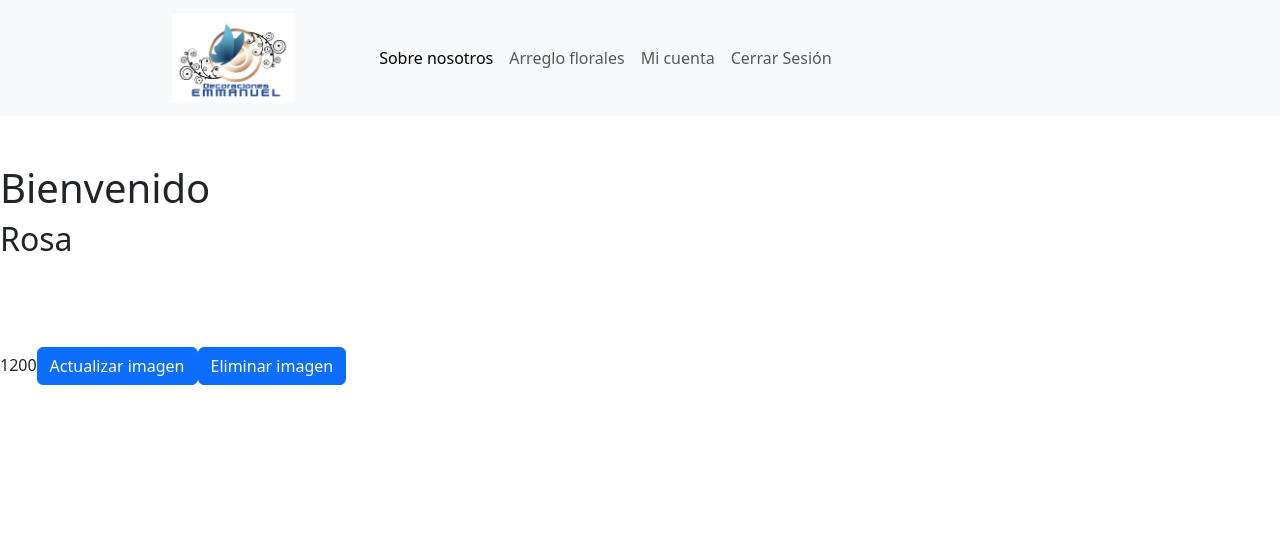
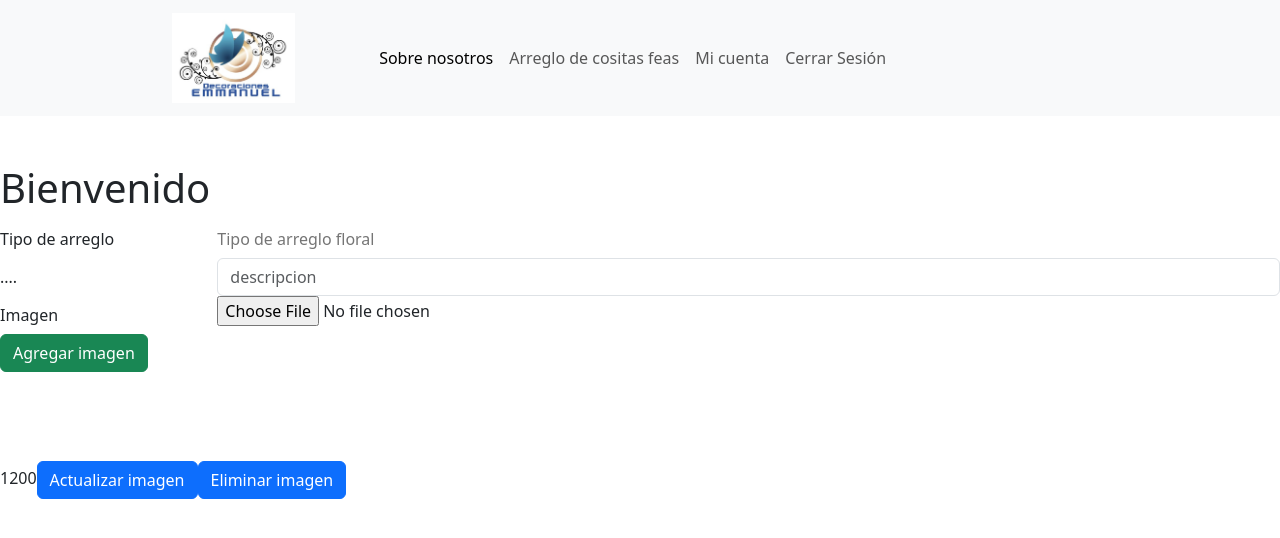
Before and after one commit to Naomy25sandi/proyectoFinal, a React app: page /cuenta in a window 1280 px wide. Shown: the top 538 px of the page. Built offline with nearby package versions, Linux system fonts and the light colour scheme; data requests are answered from the project's data file; the HTML template or start-up script is replaced by a standard one.

Commit message:
logica del get y post en mis productos

```diff
--- a/src/componentes/Card.jsx
+++ b/src/componentes/Card.jsx
@@ -5,7 +5,7 @@ import { deleteProductos, getProductos, postData } from '../services/fetchproduc
 
 
 
-
+//Este componente define la estructura de cada producto, como el nombre, descripcion y precio
 const Card = ({ img, descripcion, precio, nombre }) => {
   const navigate = useNavigate()
   const actualizarProducto = () => {
--- /dev/null
+++ b/src/componentes/Form.jsx
@@ -0,0 +1,78 @@
+import { useState } from "react"
+import Button from "./Button"
+import { postData } from "../services/ambos"
+
+
+//Permite subir los datos hacia la API
+const Form = () => {
+
+    const [descripcion, setDescripcion] = useState("")
+    const [precio, setPrecio] = useState("")
+    const [imagen, setImagen] = useState("")
+
+    const handleImage = (e) => {
+        const file = document.getElementById("upload-file").files[0];
+        const reader = new FileReader();
+        if (file) {
+            reader.onload = function (e) {
+                setImagen(e.target.result);
+            };
+            reader.readAsDataURL(file);
+        }
+    }
+
+
+    const traerP = async () => {
+        await postData({
+            descripcion: descripcion,
+            precio: precio,
+            imagen: imagen
+        }, 'productos')
+    }
+
+    return (
+        <div>
+            <form>
+                <div className="form-group row">
+                    <label htmlFor="staticEmail" className="col-sm-2 col-form-label">
+                        Tipo de arreglo
+                    </label>
+                    <div className="col-sm-10">
+                        <input
+                            type="text"
+                            readOnly=""
+                            className="form-control-plaintext"
+                            placeholder="Tipo de arreglo floral"
+                            onChange={(e) => setDescripcion(e.target.value)}
+                        />
+                    </div>
+                </div>
+                <div className="form-group row">
+                    <label htmlFor="inputPassword" className="col-sm-2 col-form-label">
+                        ....
+                    </label>
+                    <div className="col-sm-10">
+                        <input
+                            type="text"
+                            className="form-control"
+                            placeholder="descripcion"
+                            onChange={(e) => setPrecio(e.target.value)}
+                        />
+                    </div>
+                </div>
+                <div className="form-group row">
+                    <label htmlFor="inputPassword" className="col-sm-2 col-form-label">
+                        Imagen
+                    </label>
+                    <div className="col-sm-10">
+                        <input className='file' id="upload-file" accept="image/x-png,image/gif,image/jpeg" type="file" onChange={handleImage} />
+                    </div>
+
+                </div>
+                <Button titulo={"Agregar imagen"} type={"button"} className={"btn btn-success"} evento={traerP} />
+            </form>
+        </div>
+    )
+}
+
+export default Form
--- a/src/componentes/ListaProductos.jsx
+++ b/src/componentes/ListaProductos.jsx
@@ -1,6 +1,11 @@
+import { useEffect } from "react"
 import Card from "./Card"
 
+//Este componente define la lista de productos, muestra cada Card, segun los datos que esten en la API
 const ListaProductos = ({ listado }) => {
+useEffect(()=>{
+
+},[])
     return (
         <>
             {listado.map((producto) => (
--- a/src/componentes/Navbar.jsx
+++ b/src/componentes/Navbar.jsx
@@ -35,7 +35,7 @@ const Navbar = () => {
               </li>
               <li className="nav-item">
                 <a className="nav-link" href="#">
-                  Arreglo florales
+                  Arreglo de cositas feas
                 </a>
               </li>
               <li className="nav-item">
--- a/src/paginas/Home.jsx
+++ b/src/paginas/Home.jsx
@@ -11,7 +11,7 @@ const Home = () => {
         <div>
 
             <Navbar/>
-            <Carrusel/>
+
 
         </div>
     )
--- a/src/paginas/Micuenta.jsx
+++ b/src/paginas/Micuenta.jsx
@@ -4,6 +4,7 @@ import { useNavigate, } from 'react-router-dom'
 import { getProductos } from '../services/fetchproducts'
 import ListaProductos from '../componentes/ListaProductos'
 import Navbar from '../componentes/Navbar'
+import Form from '../componentes/Form'
 
 
 
@@ -17,12 +18,16 @@ const Micuenta = () => {
       setProductos(data)
     }
     extraerP();
-  }, [])
+  }, [productos])
+
+  //post
   return (
     <div>
-      <Navbar/>
+      <Navbar />
       <br /><br />
       <h1>Bienvenido {localStorage.getItem("nombre")}</h1>
+      <Form />
+
       <ListaProductos listado={productos} />
 
     </div>
--- a/src/routes/Rutaspaginas.jsx
+++ b/src/routes/Rutaspaginas.jsx
@@ -1,9 +1,6 @@
 import { Route, Routes } from "react-router-dom"
 import Home from "../paginas/Home"
 import Registro from "../paginas/Registro"
-import Login from "../paginas/InicioSesion"
-import '@radix-ui/themes/styles.css';
-import { Theme } from "@radix-ui/themes";
 import RutaPrivada from "./RutaPrivada";
 import AuthProvider from "./AuthProvider";
 import InicioSesion from "../paginas/InicioSesion";
--- a/src/server/db.json
+++ b/src/server/db.json
@@ -81,8 +81,9 @@
   "productos": [
     {
       "id": "1",
-      "nombre": "Rosa",
-      "precio": 1200
+      "descripcion": "Rosa",
+      "precio": 1200,
+      "imagen": ""
     }
   ]
 }
--- /dev/null
+++ b/src/services/ambos.js
@@ -0,0 +1,19 @@
+const API_URL = "http://localhost:3001/"
+
+const postData = async (obj, endpoint) => {
+    try {
+        let response = await fetch(`http://localhost:3001/${endpoint}`, {
+            method: "POST",
+            headers: {
+                "Content-type": "application/json"
+            },
+            body: JSON.stringify(obj)
+        })
+        const data = await response.json()
+        console.log(data);
+        return data
+    } catch (error) {
+        console.log(error)
+    }
+}
+export { postData }
--- a/src/services/fetch.js
+++ b/src/services/fetch.js
@@ -16,7 +16,7 @@ export async function getUsuarios() {
   }
 }
 
-export async function actualizaDatos(idUsuario) {
+export async function actualizaDatos(id) {
   try {
     let actualizar = {
       estado: true
--- a/src/services/fetchproducts.js
+++ b/src/services/fetchproducts.js
@@ -56,7 +56,6 @@ export async function postData(obj) {
   } catch (error) {
     console.log(error)
   }
-
 }
 export async function deleteProductos(id) {
   try {
```
